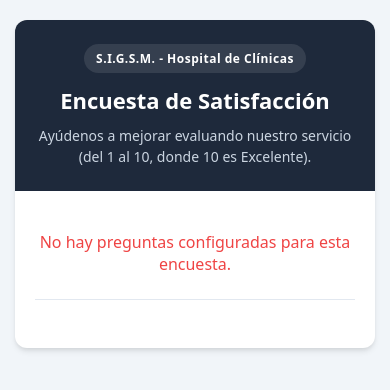
After one commit to nikolasribeiro/proyecto-final-egreso-2026, a PHP site: page /Vistas/public/encuesta_mobile.php in a window 390 px wide. The commit adds this page. Shown: the top 390 px of the page. Run offline with PHP 8.4, Linux system fonts and the light colour scheme.

Commit message:
feat(#97, #111, #112): Encuestas anonimas,NF3 y vista publica mobile

```diff
--- a/src/Controladores/ControladorSeed.php
+++ b/src/Controladores/ControladorSeed.php
@@ -109,6 +109,12 @@ class ControladorSeed {
                 (1, 'Indicaciones de Interrupción Voluntaria del Embarazo', '/uploads/ive_pautas.pdf', TRUE, 11111111),
                 (2, 'Prostatectomía Radical: Guía de Cuidados para el Paciente', '/uploads/prostatectomia_guia.pdf', TRUE, 11111111),
                 (4, 'Pauta e Indicaciones para Pacientes en Tratamiento con Warfarina', '/uploads/warfarina_tratamiento.pdf', TRUE, 11111111)");
+
+            // SEED: Módulo de Encuestas (Ticket #97)
+             $sqlEncuestas = "INSERT IGNORE INTO `encuestas` (`id`, `segmento_dirigido`, `es_anonima`, `token_publico`, `fecha_vencimiento`) VALUES
+                (1, 'Pacientes Alta General (Nominada)', 0, NULL, '2027-12-31 23:59:59'),
+                (2, 'Atención Puerta Emergencia (Anónima)', 1, 'token_emergencia_anonimo_2026', '2027-12-31 23:59:59')";
+                $db->query($sqlEncuestas);
 
             // 5. Ubicaciones (10 destinos reales del Hospital de Clínicas)
             $db->exec("INSERT INTO ubicaciones (nombre_lugar, direccion) VALUES
--- /dev/null
+++ b/src/Vistas/public/encuesta_mobile.php
@@ -0,0 +1,48 @@
+<!DOCTYPE html>
+<html lang="es">
+<head>
+    <meta charset="UTF-8">
+    <meta name="viewport" content="width=device-width, initial-scale=1.0">
+    <title>Encuesta de Satisfacción - S.I.G.S.M.</title>
+    <link rel="stylesheet" href="/assets/css/pages/encuesta-mobile.css">
+</head>
+<body>
+    <div class="survey-container">
+        <header class="survey-header">
+            <div class="hospital-badge">S.I.G.S.M. - Hospital de Clínicas</div>
+            <h1>Encuesta de Satisfacción</h1>
+            <?php if (isset($encuesta['es_anonima']) && $encuesta['es_anonima']): ?>
+                <div class="badge-anonimo">🔒 Encuesta 100% Anónima</div>
+            <?php endif; ?>
+            <p>Ayúdenos a mejorar evaluando nuestro servicio (del 1 al 10, donde 10 es Excelente).</p>
+        </header>
+
+        <form action="/encuesta/<?= htmlspecialchars($encuesta['token_publico'] ?? '') ?>/enviar" method="POST" class="survey-form">
+
+            <?php if (!empty($encuesta['preguntas'])): ?>
+                <?php foreach ($encuesta['preguntas'] as $index => $pregunta): ?>
+                    <div class="form-group">
+                        <label><?= ($index + 1) . '. ' . e($pregunta['texto'] ?? 'Pregunta sin texto') ?></label>
+                        <input type="number"
+                               name="p_<?= $index + 1 ?>"
+                               min="1"
+                               max="10"
+                               required
+                               placeholder="1 a 10">
+                    </div>
+                <?php endforeach; ?>
+            <?php else: ?>
+                <div class="form-group">
+                    <p style="color: #ef4444; text-align: center;">No hay preguntas configuradas para esta encuesta.</p>
+                </div>
+            <?php endif; ?>
+
+            <hr>
+
+            <?php if (!empty($encuesta['preguntas'])): ?>
+                <button type="submit" class="btn-submit">Enviar Respuestas</button>
+            <?php endif; ?>
+        </form>
+    </div>
+</body>
+</html>
--- /dev/null
+++ b/src/assets/css/pages/encuesta-mobile.css
@@ -0,0 +1,121 @@
+body {
+    font-family: system-ui, -apple-system, BlinkMacSystemFont, 'Segoe UI', Roboto, Oxygen, sans-serif;
+    background-color: #f1f5f9;
+    color: #334155;
+    margin: 0;
+    padding: 20px 15px;
+    display: flex;
+    justify-content: center;
+}
+
+.survey-container {
+    background: #ffffff;
+    border-radius: 12px;
+    box-shadow: 0 4px 6px -1px rgba(0, 0, 0, 0.1), 0 2px 4px -1px rgba(0, 0, 0, 0.06);
+    max-width: 500px;
+    width: 100%;
+    overflow: hidden;
+}
+
+.survey-header {
+    background-color: #1e293b;
+    color: white;
+    padding: 24px 20px;
+    text-align: center;
+}
+
+.hospital-badge {
+    display: inline-block;
+    background-color: rgba(255, 255, 255, 0.1);
+    padding: 6px 12px;
+    border-radius: 20px;
+    font-size: 12px;
+    font-weight: 600;
+    letter-spacing: 0.5px;
+    margin-bottom: 12px;
+}
+
+.survey-header h1 {
+    margin: 0 0 10px 0;
+    font-size: 22px;
+}
+
+.survey-header p {
+    margin: 0;
+    font-size: 14px;
+    color: #cbd5e1;
+    line-height: 1.5;
+}
+
+.badge-anonimo {
+    background-color: #10b981;
+    color: white;
+    display: inline-block;
+    padding: 4px 10px;
+    border-radius: 6px;
+    font-size: 12px;
+    font-weight: bold;
+    margin-bottom: 10px;
+}
+
+.survey-form {
+    padding: 24px 20px;
+}
+
+.form-group {
+    margin-bottom: 20px;
+}
+
+.form-group label {
+    display: block;
+    font-weight: 600;
+    margin-bottom: 8px;
+    font-size: 14px;
+    color: #0f172a;
+    line-height: 1.4;
+}
+
+.form-group input[type="number"] {
+    width: 100%;
+    padding: 12px;
+    border: 1px solid #cbd5e1;
+    border-radius: 8px;
+    font-size: 16px;
+    box-sizing: border-box;
+    transition: border-color 0.2s;
+}
+
+.form-group input[type="number"]:focus {
+    border-color: #3b82f6;
+    outline: none;
+    box-shadow: 0 0 0 3px rgba(59, 130, 246, 0.1);
+}
+
+hr {
+    border: 0;
+    border-top: 1px solid #e2e8f0;
+    margin: 24px 0;
+}
+
+.form-group.highlight label {
+    font-size: 16px;
+    color: #2563eb;
+}
+
+.btn-submit {
+    width: 100%;
+    background-color: #2563eb;
+    color: white;
+    border: none;
+    padding: 14px;
+    font-size: 16px;
+    font-weight: bold;
+    border-radius: 8px;
+    cursor: pointer;
+    transition: background-color 0.2s;
+    margin-top: 10px;
+}
+
+.btn-submit:hover {
+    background-color: #1d4ed8;
+}
--- a/src/index.php
+++ b/src/index.php
@@ -62,6 +62,11 @@ $enrutador->get('/', [\Controladores\ControladorDocumentos::class, 'inicio']);
 // ==========================================
 $enrutador->get('/d/{slug}', [\Controladores\ControladorDocumentosPublico::class, 'categoriaPorSlug']);
 $enrutador->get('/d/doc/{id}', [\Controladores\ControladorDocumentosPublico::class, 'verPorId']);
+
+// RUTAS PÚBLICAS (ENCUESTAS)
+$enrutador->get('/encuesta/gracias', [\Controladores\ControladorEncuestaPublica::class, 'gracias']);
+$enrutador->get('/encuesta/{token}', [\Controladores\ControladorEncuestaPublica::class, 'mostrar']);
+$enrutador->post('/encuesta/{token}/enviar', [\Controladores\ControladorEncuestaPublica::class, 'enviar']);
 
 // Rutas de Autenticación
 $enrutador->get('/login', [\Controladores\ControladorAuth::class, 'login']);
```
Also changed, not shown: database/init.sql (+27 -0 lines), src/Controladores/ControladorDashboard.php (+46 -26 lines), src/Controladores/ControladorEncuestaPublica.php (added, +66 -0 lines), src/Modelos/ModeloEncuesta.php (added, +52 -0 lines), src/Vistas/public/agradecimiento.php (added, +17 -0 lines), src/assets/css/pages/agradecimiento.css (added, +56 -0 lines).
